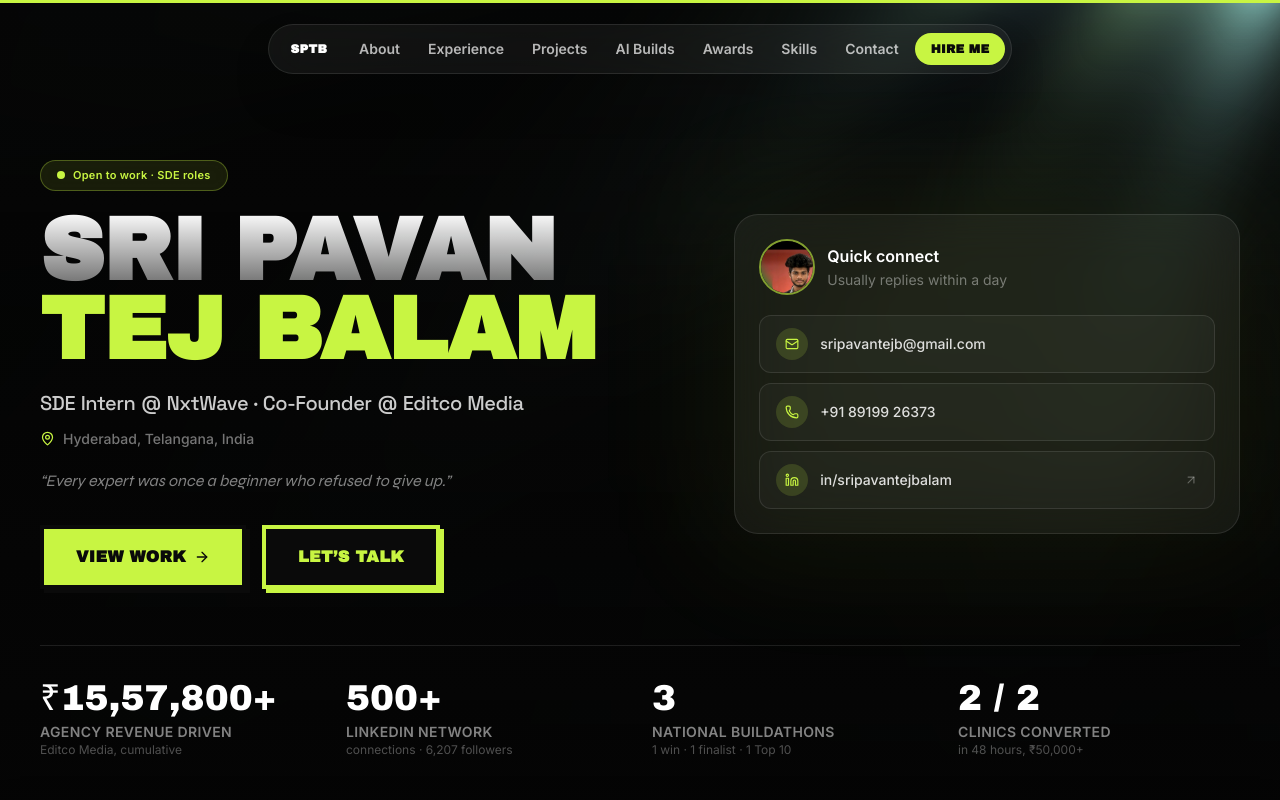
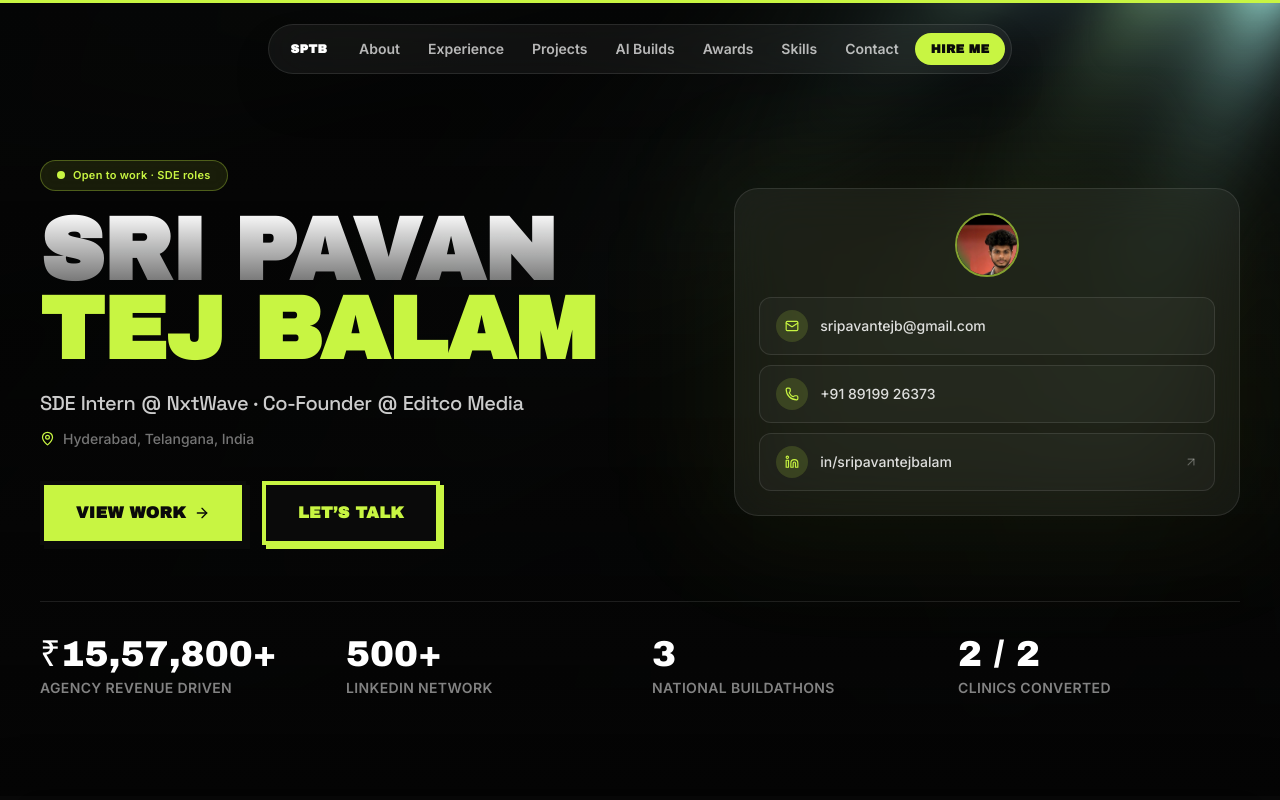
Before and after one commit to sripavantejb/sripavantejb-portfolio, a Next.js app: page / in a window 1280 px wide. Shown: the top 800 px of the page. Built offline with nearby package versions, Linux system fonts and the light colour scheme.

Commit message:
Simplify hero: drop filler quote, redundant card copy, and stat notes
Cuts the italic tagline, the "Quick connect / usually replies" subtitle,
and the third stat-note line so the hero reads faster.

```diff
--- a/components/sections/HeroSection.tsx
+++ b/components/sections/HeroSection.tsx
@@ -89,15 +89,6 @@ export function HeroSection() {
             {profile.location}
           </motion.p>
 
-          <motion.p
-            initial={{ opacity: 0, y: 12 }}
-            animate={{ opacity: 1, y: 0 }}
-            transition={{ duration: 0.6, delay: 0.65 }}
-            className="mt-5 max-w-lg font-syne text-sm italic text-white/50 md:text-base"
-          >
-            &ldquo;{profile.tagline}&rdquo;
-          </motion.p>
-
           <motion.div
             initial={{ opacity: 0, y: 18 }}
             animate={{ opacity: 1, y: 0 }}
@@ -125,21 +116,15 @@ export function HeroSection() {
             className="absolute -inset-5 rounded-[36px] bg-lime/15 blur-3xl"
           />
           <div className="relative min-w-0 rounded-[24px] border border-white/10 bg-white/[0.05] p-5 backdrop-blur-xl sm:p-6">
-            <div className="flex items-center gap-3">
-              <div className="relative h-14 w-14 shrink-0 overflow-hidden rounded-full border-2 border-lime/60">
+            <div className="relative mx-auto h-16 w-16 overflow-hidden rounded-full border-2 border-lime/60">
               <Image
                 src="/images/profile-photo.jpg"
                 alt="Sri Pavan Tej Balam"
                 fill
-                  sizes="56px"
+                sizes="64px"
                 className="object-cover"
                 priority
               />
-              </div>
-              <div>
-                <p className="font-inter text-base font-semibold text-white">Quick connect</p>
-                <p className="mt-0.5 font-inter text-sm text-white/40">Usually replies within a day</p>
-              </div>
             </div>
 
             <div className="mt-5 space-y-2.5">
@@ -194,7 +179,6 @@ export function HeroSection() {
             <p className="mt-1 font-inter text-xs font-semibold uppercase tracking-wide text-white/50 md:text-sm">
               {s.label}
             </p>
-            <p className="font-inter text-xs text-white/30">{s.note}</p>
           </div>
         ))}
       </motion.div>
```
Lines whose indentation alone changed are shown as unchanged.
